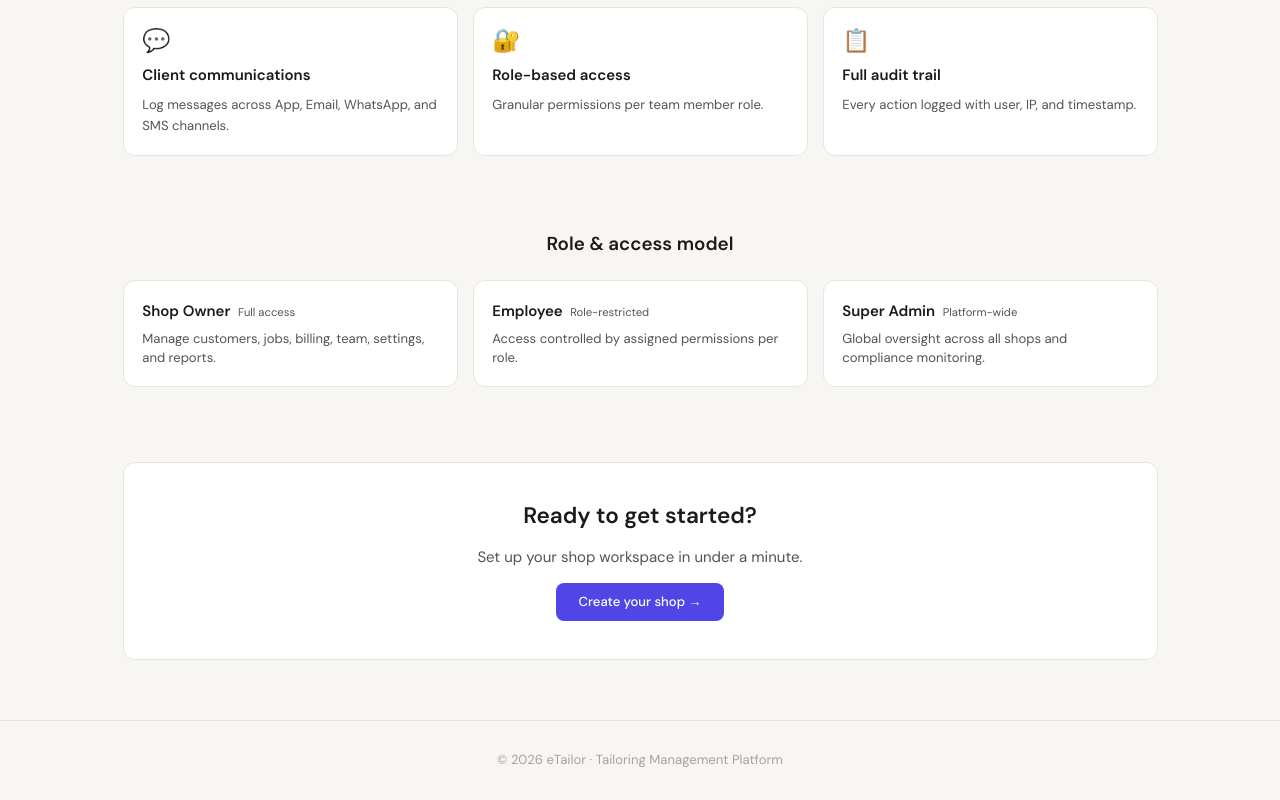
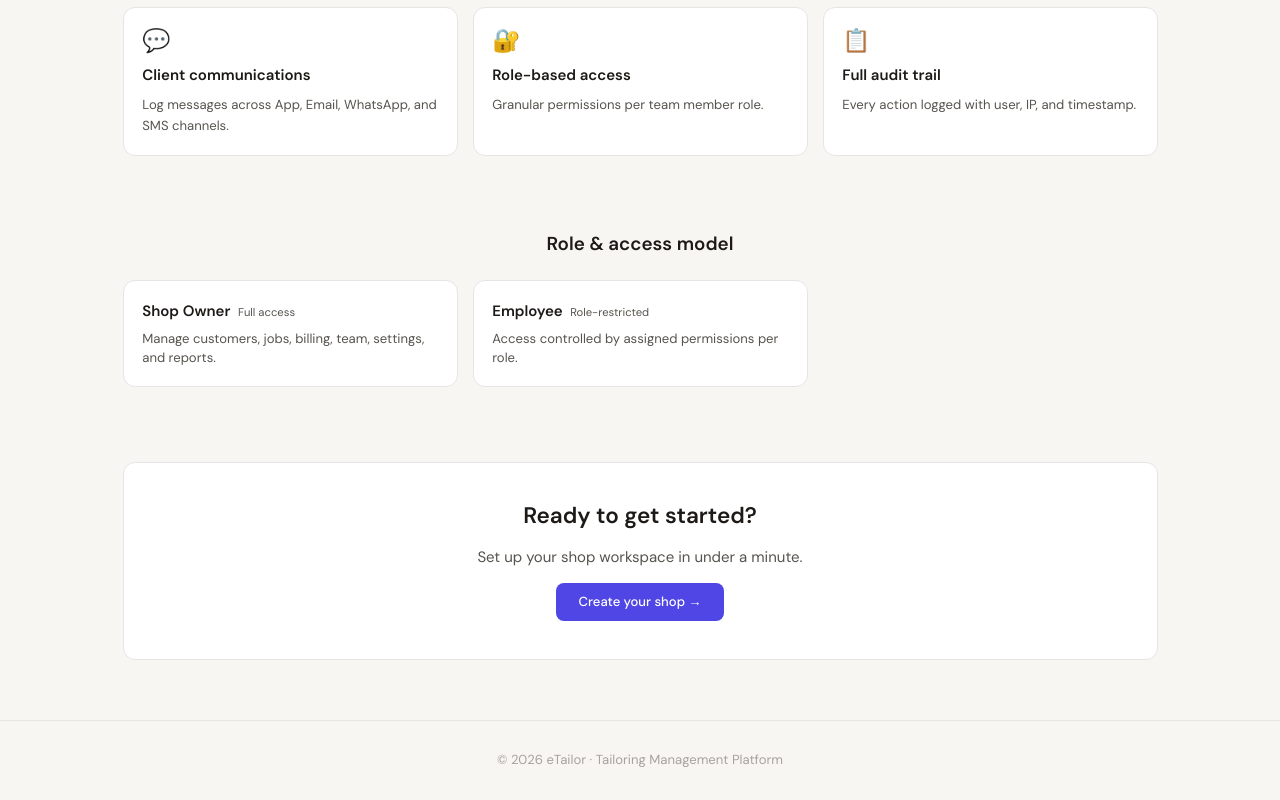
Before and after one commit to Assiddique96/eTailor, a Next.js app: page / in a window 1280 px wide. Shown: the part 705-1505 px from the top of the page. Built offline with nearby package versions, Linux system fonts and the light colour scheme.

Commit message:
update 002

```diff
--- a/src/app/page.tsx
+++ b/src/app/page.tsx
@@ -12,7 +12,7 @@ const features = [
 const roles = [
   { title: "Shop Owner", sub: "Full access", desc: "Manage customers, jobs, billing, team, settings, and reports." },
   { title: "Employee", sub: "Role-restricted", desc: "Access controlled by assigned permissions per role." },
-  { title: "Super Admin", sub: "Platform-wide", desc: "Global oversight across all shops and compliance monitoring." },
+  //{ title: "Super Admin", sub: "Platform-wide", desc: "Global oversight across all shops and compliance monitoring." },
 ];
 
 export default function Home() {
```
